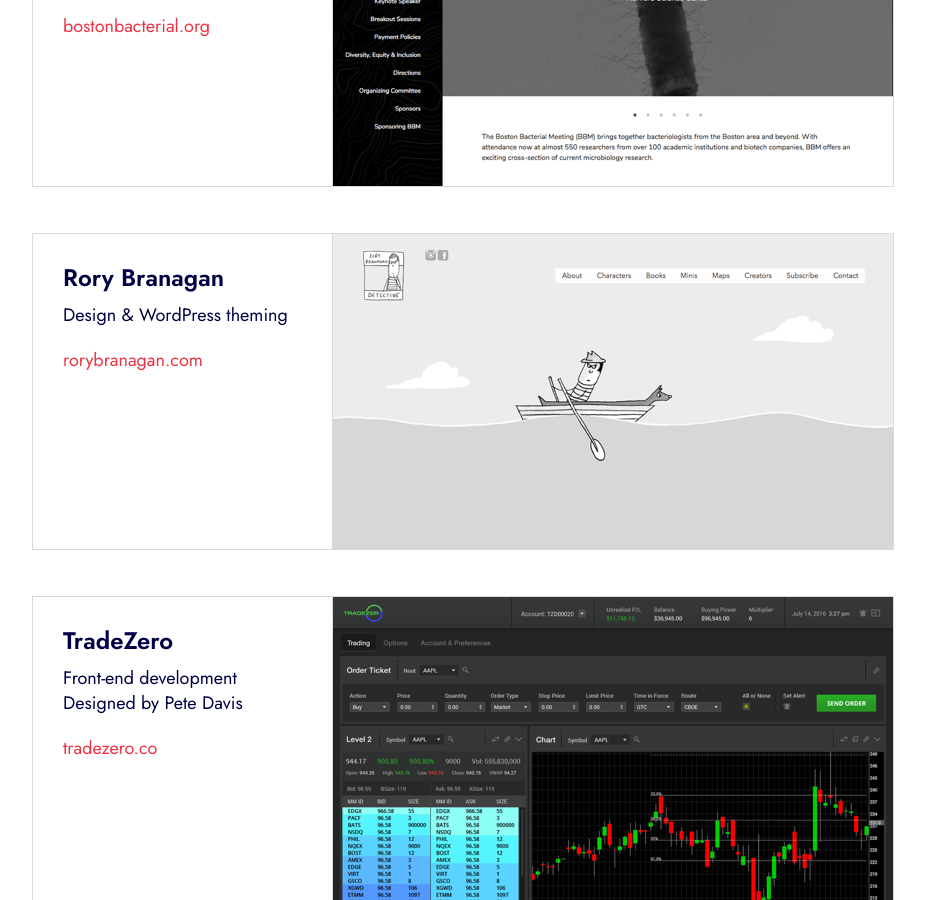
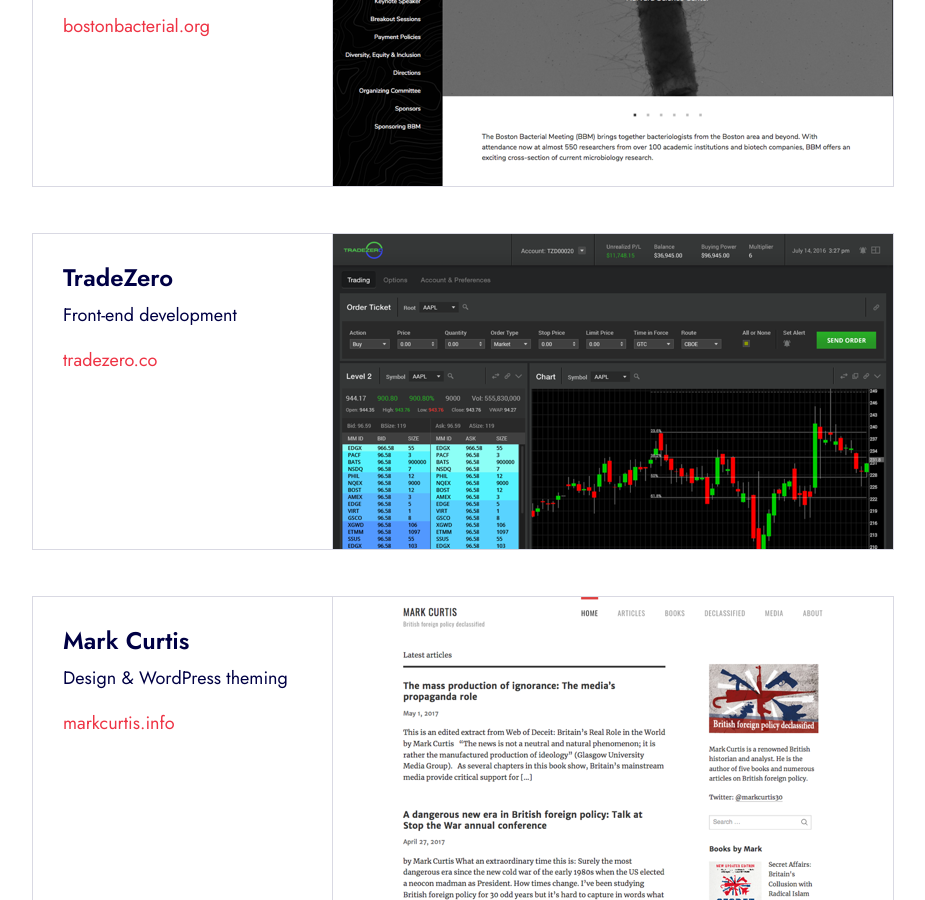
Before and after one commit to borderleft/borderleft.github.io, a Jekyll site: the page built from work.html, in a window 1280 px wide and 900 px high, scrolled down 6833 px. Shown: the whole window, without its empty margins (177-1102 px from the left). Built offline with Jekyll 4.4.1, drawn with Linux system fonts in a browser that asks for light colours.

Commit message:
Projexts

```diff
--- a/work.html
+++ b/work.html
@@ -218,22 +218,11 @@
 
     <div class="card">
         <div class="card-image">
-            <p><a href="http://rorybranagan.com/"><img class="lazy" src="/assets/img/work/sm/rory.png" data-src="/assets/img/work/md/rory.png" width="560" height="315" alt=""></a></p>
-        </div>
-        <div class="card-body">
-            <h2>Rory Branagan</h2>
-            <p>Design & WordPress theming</p>
-            <p><a href="http://rorybranagan.com/">rorybranagan.com</a></p>
-        </div>
-    </div>
-
-    <div class="card">
-        <div class="card-image">
             <p><a href="http://tradezero.co/"><img class="lazy" src="/assets/img/work/sm/tradezero.png" data-src="/assets/img/work/md/tradezero.png" width="560" height="315" alt=""></a></p>
         </div>
         <div class="card-body">
             <h2>TradeZero</h2>
-            <p>Front-end development <br> Designed by Pete Davis</p>
+            <p>Front-end development</p>
             <p><a href="http://tradezero.co/">tradezero.co</a></p>
         </div>
     </div>
```
